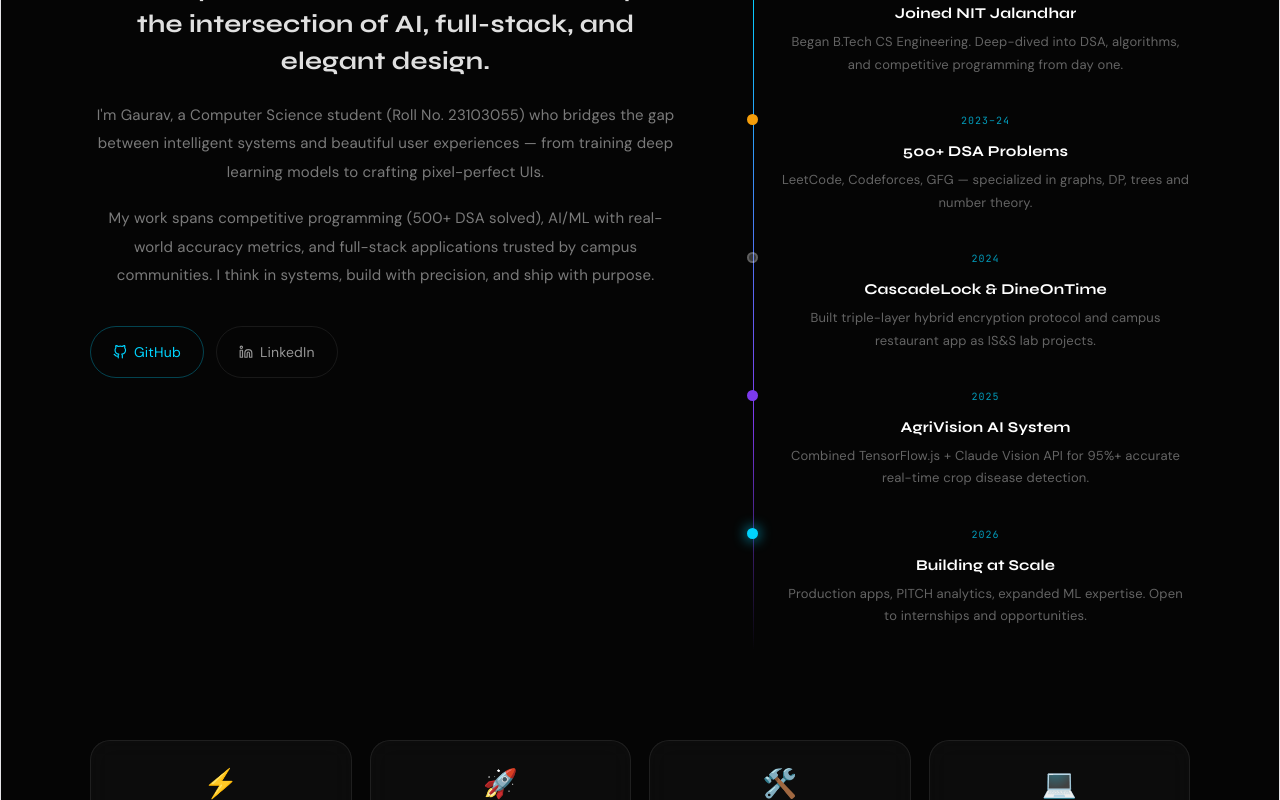
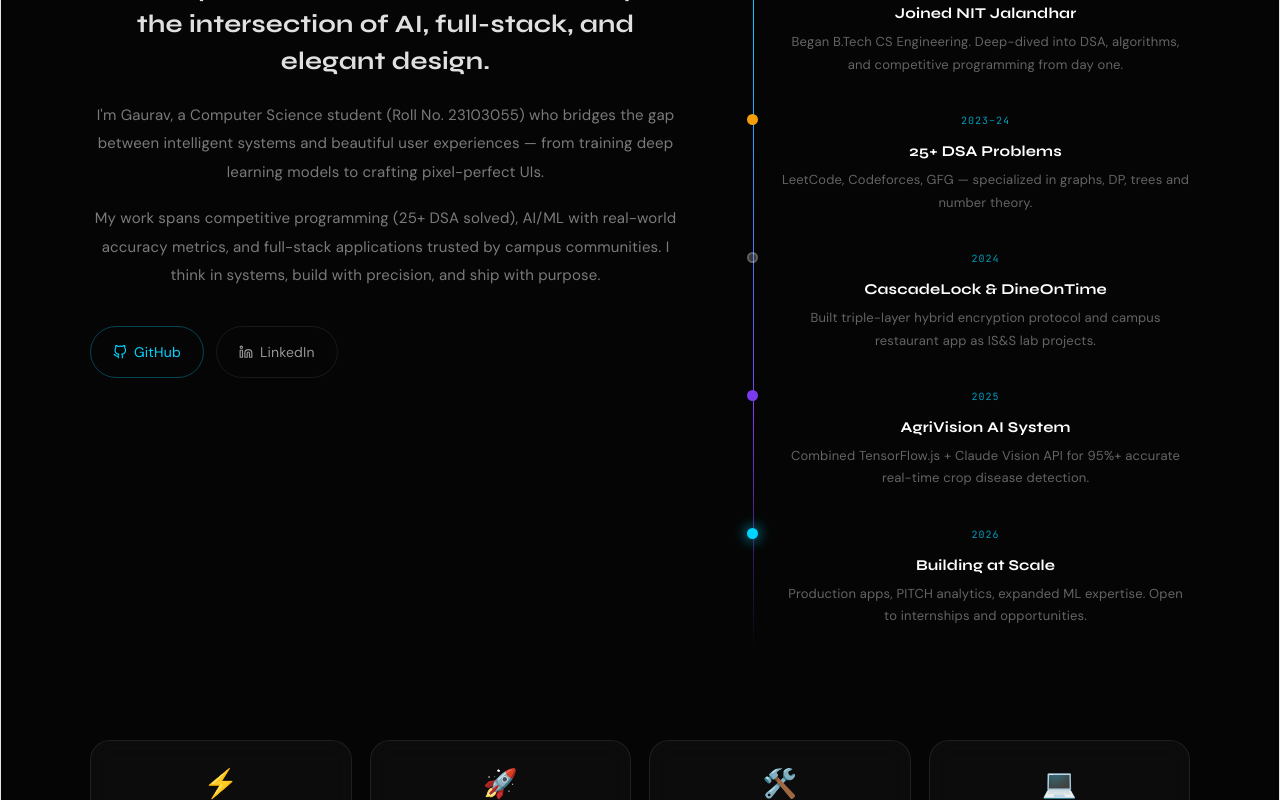
Before and after one commit to GauravYadav1430/NewPortfolio, a React (Vite) app: page / in a window 1280 px wide. Shown: the part 1240-2040 px from the top of the page. Built offline with nearby package versions, Linux system fonts and the light colour scheme.

Commit message:
Fixed a few links and numbers

```diff
--- a/src/App.jsx
+++ b/src/App.jsx
@@ -6,7 +6,7 @@ import { FiGithub, FiLinkedin } from "react-icons/fi";
 const ROLES = ["Software Engineer", "AI Developer", "Full Stack Builder", "Problem Solver"];
 
 const STATS = [
-  { value: 500, suffix: "+", label: "DSA Problems Solved", icon: "⚡" },
+  { value: 25, suffix: "+", label: "DSA Problems Solved", icon: "⚡" },
   { value: 20,  suffix: "+", label: "Projects Built",      icon: "🚀" },
   { value: 8,   suffix: "+", label: "Technologies",        icon: "🛠️" },
   { value: 1000,suffix: "+", label: "Hours of Code",       icon: "💻" },
@@ -51,8 +51,8 @@ const PROJECTS = [
     tech: ["TensorFlow.js", "Claude API", "React", "Python", "OpenCV"],
     metrics: ["95%+ Accuracy", "Dual AI Models", "Real-time Analysis"],
     color: "#00D4FF", featured: true,
-    github: "https://github.com/GauravYadav1430",
-    demo: "https://portfolio-mauve-nine-46.vercel.app/",
+    github: "https://github.com/GauravYadav1430/agrivision",
+    demo: "https://agrivision-1e1f.onrender.com/",
   },
   {
     id: 2, emoji: "🔐", name: "CascadeLock",
@@ -103,7 +103,7 @@ const PROJECTS = [
 
 const TIMELINE = [
   { year: "2023",    title: "Joined NIT Jalandhar",     desc: "Began B.Tech CS Engineering. Deep-dived into DSA, algorithms, and competitive programming from day one.", type: "edu" },
-  { year: "2023–24", title: "500+ DSA Problems",         desc: "LeetCode, Codeforces, GFG — specialized in graphs, DP, trees and number theory.", type: "win" },
+  { year: "2023–24", title: "25+ DSA Problems",         desc: "LeetCode, Codeforces, GFG — specialized in graphs, DP, trees and number theory.", type: "win" },
   { year: "2024",    title: "CascadeLock & DineOnTime",  desc: "Built triple-layer hybrid encryption protocol and campus restaurant app as IS&S lab projects.", type: "proj" },
   { year: "2025",    title: "AgriVision AI System",      desc: "Combined TensorFlow.js + Claude Vision API for 95%+ accurate real-time crop disease detection.", type: "ai" },
   { year: "2026",    title: "Building at Scale",         desc: "Production apps, PITCH analytics, expanded ML expertise. Open to internships and opportunities.", type: "now" },
@@ -517,7 +517,7 @@ export default function Portfolio() {
                 I'm Gaurav, a Computer Science student (Roll No. 23103055) who bridges the gap between intelligent systems and beautiful user experiences — from training deep learning models to crafting pixel-perfect UIs.
               </p>
               <p style={{ color:"rgba(255,255,255,0.47)", lineHeight:1.9, fontSize:15, marginBottom:36 }}>
-                My work spans competitive programming (500+ DSA solved), AI/ML with real-world accuracy metrics, and full-stack applications trusted by campus communities. I think in systems, build with precision, and ship with purpose.
+                My work spans competitive programming (25+ DSA solved), AI/ML with real-world accuracy metrics, and full-stack applications trusted by campus communities. I think in systems, build with precision, and ship with purpose.
               </p>
               <div style={{ display:"flex", gap:12 }}>
                 <a href="https://github.com/GauravYadav1430" target="_blank" rel="noreferrer"
```
